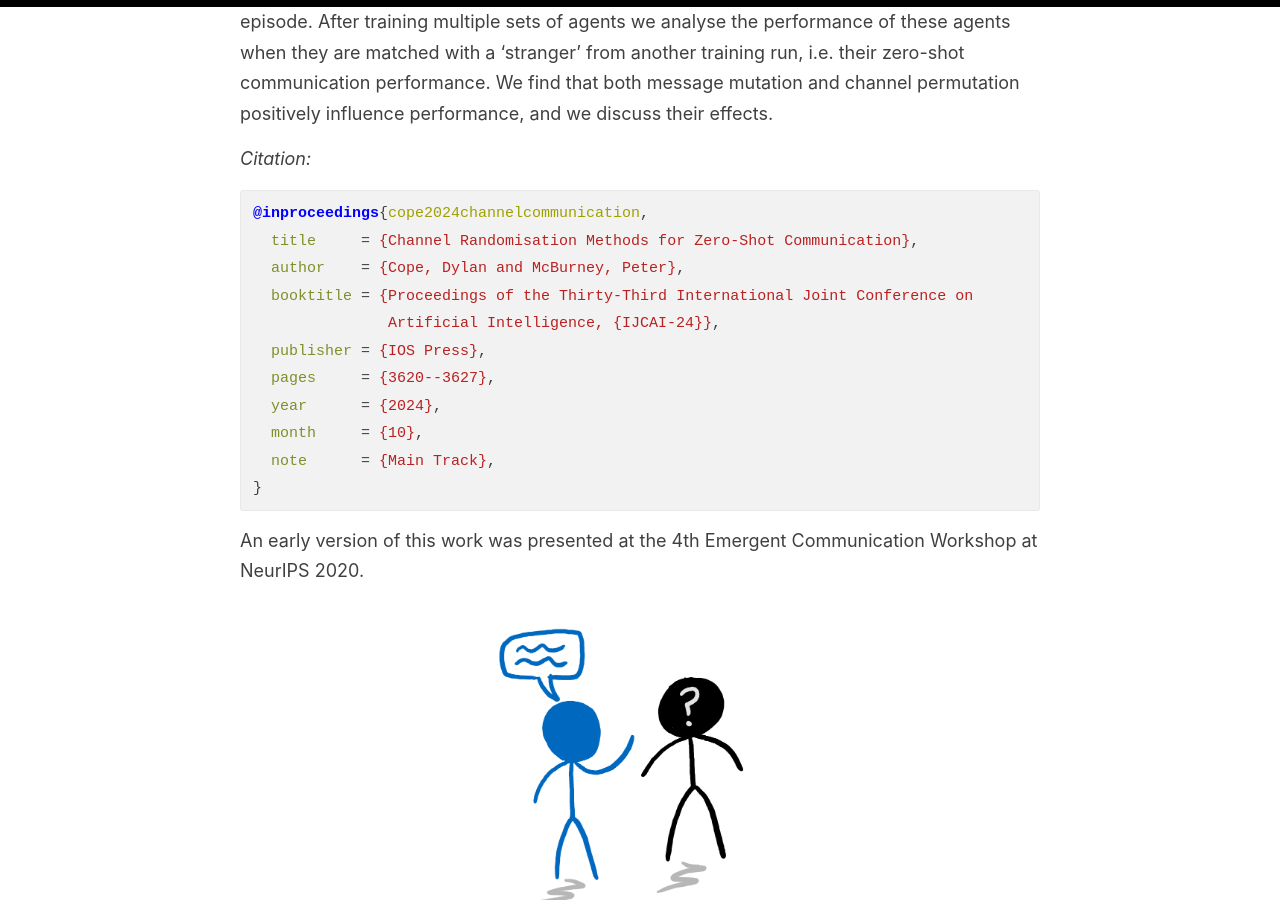
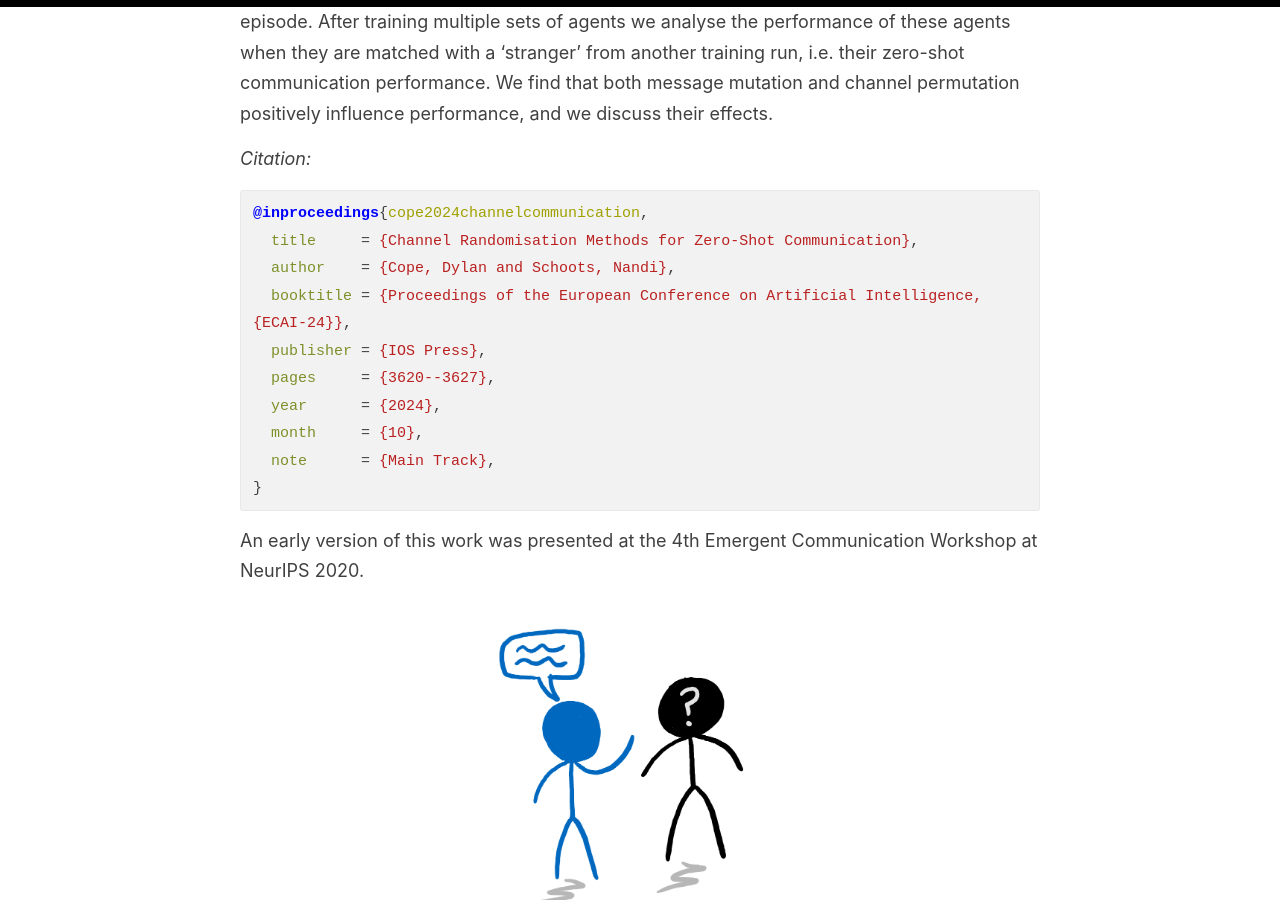
Before and after one commit to DylanCope/dylancope.github.io, a Jekyll site: the page built from _posts/2024-10-23-learning-to-communicate-with-strangers.md, in a window 1280 px wide and 900 px high, scrolled down 948 px. Built offline with Jekyll 4.4.1, drawn with Linux system fonts in a browser that asks for light colours.

Commit message:
Update 2024-10-23-learning-to-communicate-with-strangers.md

````diff
--- a/_posts/2024-10-23-learning-to-communicate-with-strangers.md
+++ b/_posts/2024-10-23-learning-to-communicate-with-strangers.md
@@ -15,9 +15,8 @@ image: https://github.com/DylanCope/LaTex-Presentation-Learning-to-Communicate-w
 ```bibtex
 @inproceedings{cope2024channelcommunication,
   title     = {Channel Randomisation Methods for Zero-Shot Communication},
-  author    = {Cope, Dylan and McBurney, Peter},
-  booktitle = {Proceedings of the Thirty-Third International Joint Conference on
-               Artificial Intelligence, {IJCAI-24}},
+  author    = {Cope, Dylan and Schoots, Nandi},
+  booktitle = {Proceedings of the European Conference on Artificial Intelligence, {ECAI-24}},
   publisher = {IOS Press},
   pages     = {3620--3627},
   year      = {2024},
````
